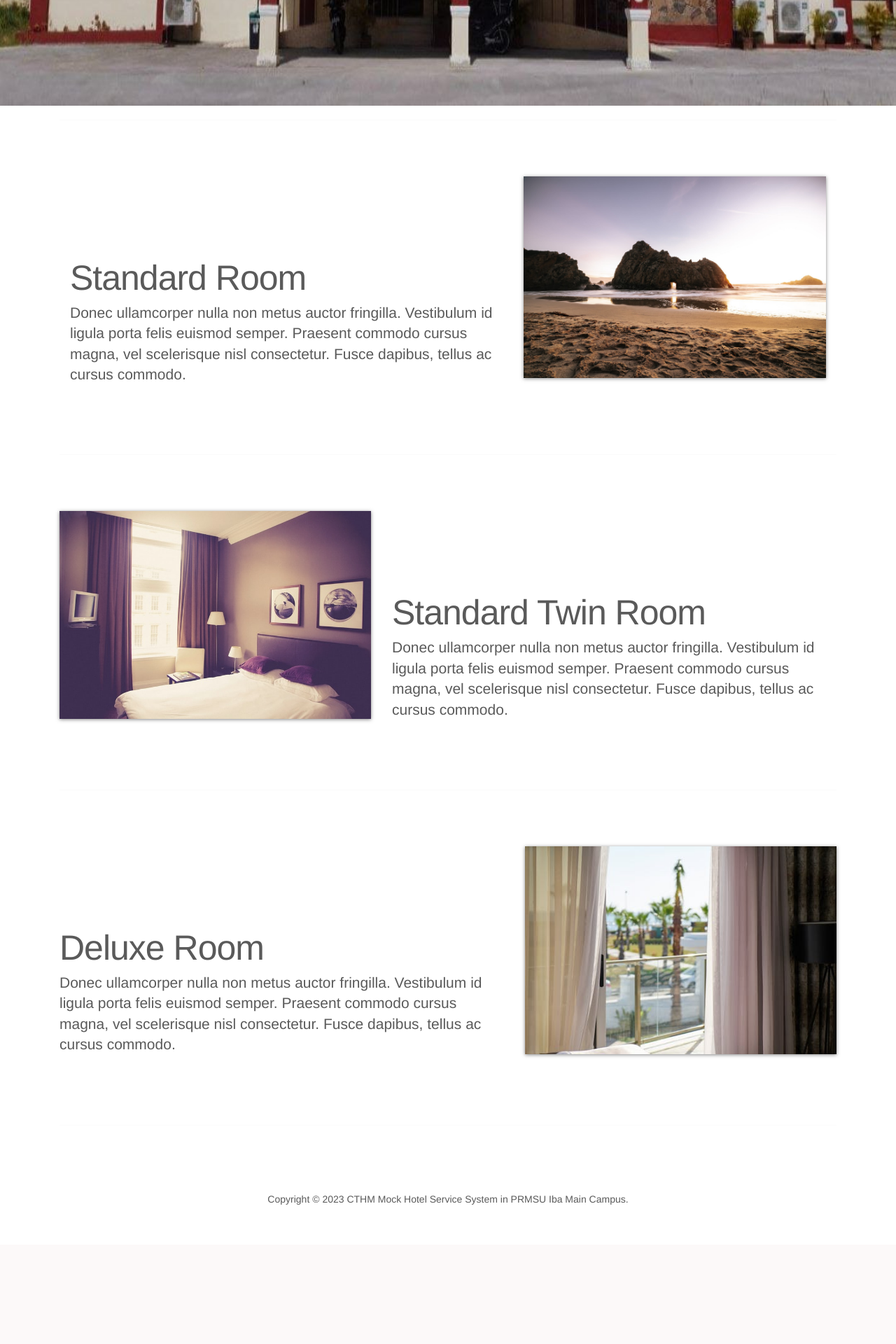
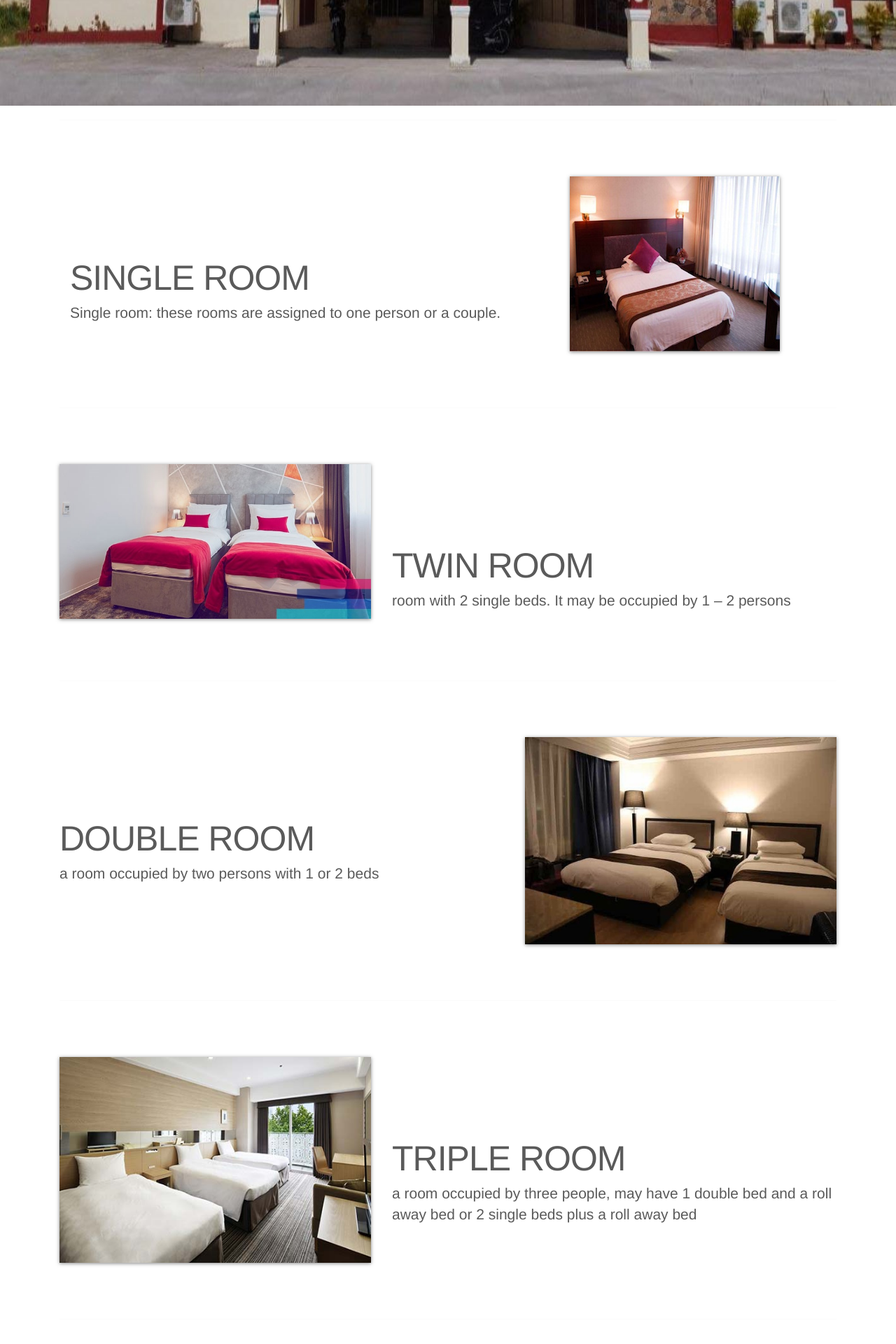
Before and after one commit to chrstncleofas/CTHM-MOCK-HOTEL-SYSTEM, a Django app: page /accomodation/ in a window 1280 px wide. Shown: the part 662-2582 px from the top of the page at 70% size. Before the commit the page ends 2383 px from the top, so only its background shows below. Run offline with Django 4.2, Linux system fonts and the light colour scheme; some libraries are stand-ins or nearby versions; some web fonts are replaced.

Commit message:
New Functions

```diff
--- a/HomePage/templates/HomePage/accomodation.html
+++ b/HomePage/templates/HomePage/accomodation.html
@@ -115,16 +115,41 @@
     <hr class="featurette-divider" />
     <div class="container row featurette">
       <div class="col-md-7" data-aos="fade-down">
-        <h2 class="featurette-heading">Standard Room</h2>
+        <h2 class="featurette-heading">SINGLE ROOM</h2>
         <p class="lead">
-          Donec ullamcorper nulla non metus auctor fringilla. Vestibulum id
-          ligula porta felis euismod semper. Praesent commodo cursus magna,
-          vel scelerisque nisl consectetur. Fusce dapibus, tellus ac cursus
-          commodo.
+          Single room: these rooms are assigned to one person or a couple.
         </p>
       </div>
       <div class="col-md-5" data-aos="fade-down">
-        <img class="featurette-image img-responsive center-block boxing" src="{% static  'img/image2.jpeg' %}"
+        <img class="featurette-image img-responsive center-block boxing" src="{% static  'img/single_room.jpg' %}"
+          alt="Generic placeholder image"/>
+      </div>
+    </div>
+    <!-- end tag ng row featurette -->
+    <hr class="featurette-divider" />
+    <div class="row featurette">
+      <div class="col-md-7 col-md-push-5" data-aos="fade-up">
+        <h2 class="featurette-heading">TWIN ROOM</h2>
+        <p class="lead">
+          room with 2 single beds. It may be occupied by 1 – 2 persons
+        </p>
+      </div>
+      <div class="col-md-5 col-md-pull-7" data-aos="fade-up">
+        <img class="featurette-image img-responsive center-block boxing" src="{% static  'img/twin_room.jpg' %}"
+          alt="Generic placeholder image" />
+      </div>
+    </div>
+    <!-- end tag ng row featurette -->
+    <hr class="featurette-divider" />
+    <div class="row featurette">
+      <div class="col-md-7" data-aos="fade-right">
+        <h2 class="featurette-heading">DOUBLE ROOM</h2>
+        <p class="lead">
+          a room occupied by two persons with 1 or 2 beds
+        </p>
+      </div>
+      <div class="col-md-5" data-aos="fade-right">
+        <img class="featurette-image img-responsive center-block boxing" src="{% static  'img/double_room.jpg' %}"
           alt="Generic placeholder image" />
       </div>
     </div>
@@ -132,37 +157,16 @@
     <hr class="featurette-divider" />
     <div class="row featurette">
       <div class="col-md-7 col-md-push-5" data-aos="fade-up">
-        <h2 class="featurette-heading">Standard Twin Room</h2>
+        <h2 class="featurette-heading">TRIPLE ROOM</h2>
         <p class="lead">
-          Donec ullamcorper nulla non metus auctor fringilla. Vestibulum id
-          ligula porta felis euismod semper. Praesent commodo cursus magna,
-          vel scelerisque nisl consectetur. Fusce dapibus, tellus ac cursus
-          commodo.
+          a room occupied by three people, may have 1 double bed and a roll away bed or 2 single beds plus a roll away bed
         </p>
       </div>
       <div class="col-md-5 col-md-pull-7" data-aos="fade-up">
-        <img class="featurette-image img-responsive center-block boxing" src="{% static  'img/room.jpg' %}"
+        <img class="featurette-image img-responsive center-block boxing" src="{% static  'img/triple_room.jpg' %}"
           alt="Generic placeholder image" />
       </div>
     </div>
-    <!-- end tag ng row featurette -->
-    <hr class="featurette-divider" />
-    <div class="row featurette">
-      <div class="col-md-7" data-aos="fade-right">
-        <h2 class="featurette-heading">Deluxe Room</h2>
-        <p class="lead">
-          Donec ullamcorper nulla non metus auctor fringilla. Vestibulum id
-          ligula porta felis euismod semper. Praesent commodo cursus magna,
-          vel scelerisque nisl consectetur. Fusce dapibus, tellus ac cursus
-          commodo.
-        </p>
-      </div>
-      <div class="col-md-5" data-aos="fade-right">
-        <img class="featurette-image img-responsive center-block boxing" src="{% static  'img/image7.jpeg' %}"
-          alt="Generic placeholder image" />
-      </div>
-    </div>
-    <!-- end tag ng row featurette -->
     <hr class="featurette-divider" />
   </div>
   <!-- end tag ng container marketing-->
```
Also changed, not shown: HomePage/templates/HomePage/home.html (+10 -16 lines), HomePage/static/img/double_room.jpg (added), HomePage/static/img/single_room.jpg (added), HomePage/static/img/triple_room.jpg (added), HomePage/static/img/twin_room.jpg (added).
